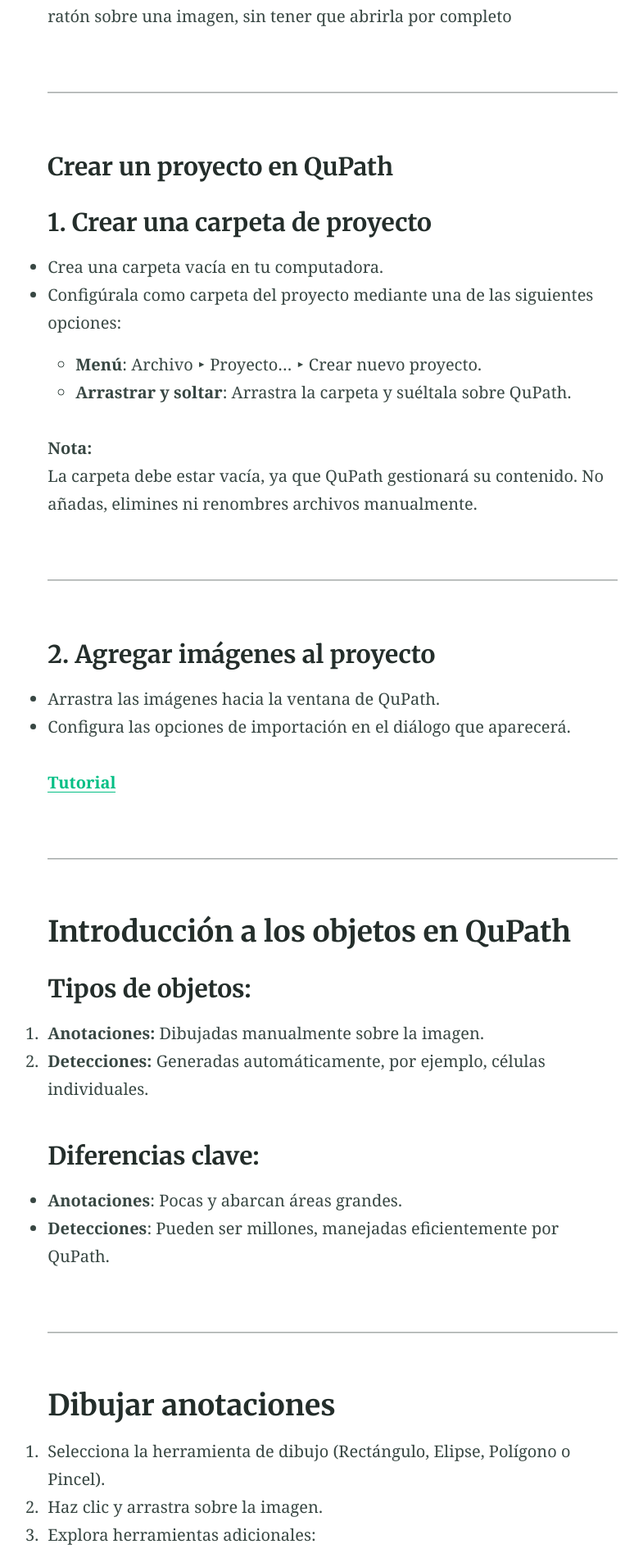
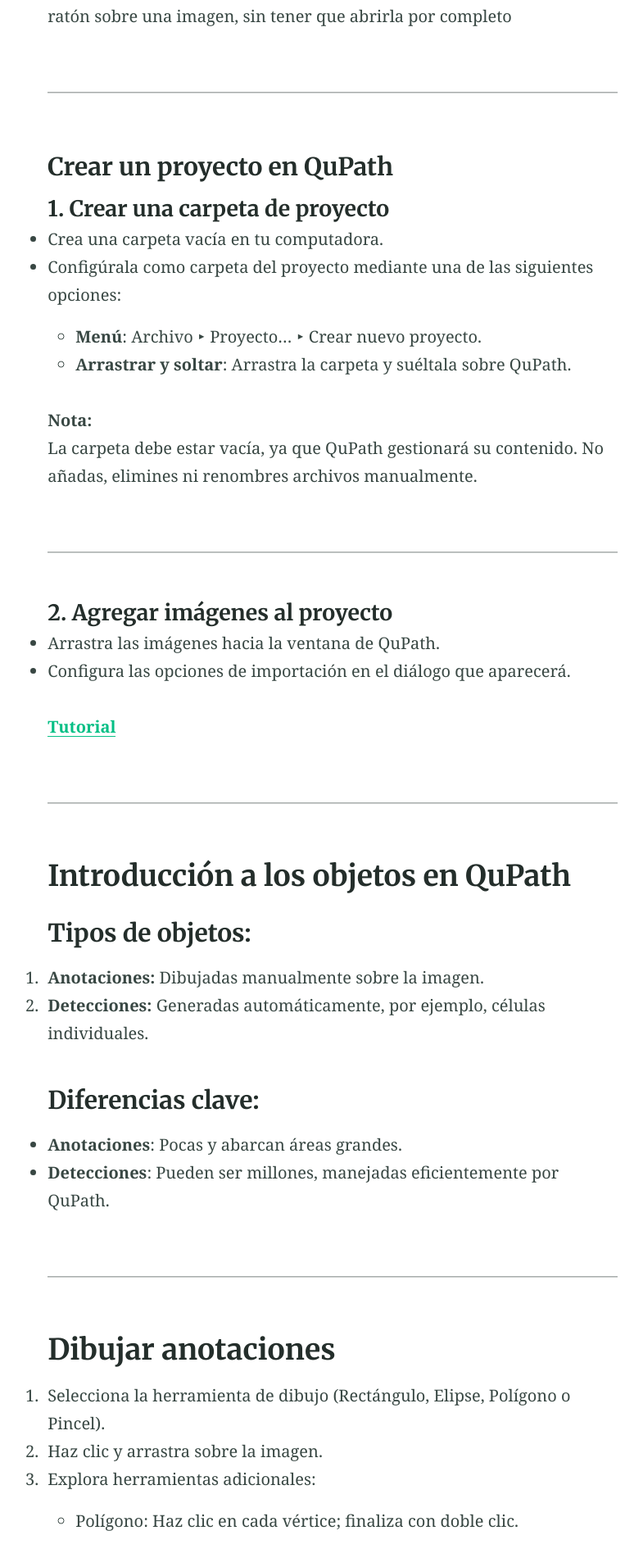
Before and after one commit to acnilo/202411_LNMA_IA-mIF, a Jekyll site: the page built from _posts/2024-10-24-QupathProjects.md, in a window 1280 px wide. Shown: the part 937-2849 px from the top of the page at 82% size, without its empty margins (234-1019 px from the left). Built offline with Jekyll 4.4.1, drawn with Linux system fonts in a browser that asks for light colours; nearby versions of some CDN libraries.

```diff
--- a/_posts/2024-10-24-QupathProjects.md
+++ b/_posts/2024-10-24-QupathProjects.md
@@ -21,7 +21,7 @@ QuPath permite ver y trabajar con imágenes individuales, pero si planeas guarda
 ---
 ### Crear un proyecto en QuPath
 
-### **1. Crear una carpeta de proyecto**
+#### **1. Crear una carpeta de proyecto**
 - Crea una carpeta vacía en tu computadora.
 - Configúrala como carpeta del proyecto mediante una de las siguientes opciones:
   - **Menú**: Archivo ‣ Proyecto… ‣ Crear nuevo proyecto.
@@ -32,7 +32,7 @@ La carpeta debe estar vacía, ya que QuPath gestionará su contenido. No añadas
 
 ---
 
-### **2. Agregar imágenes al proyecto**
+#### **2. Agregar imágenes al proyecto**
 - Arrastra las imágenes hacia la ventana de QuPath.
 - Configura las opciones de importación en el diálogo que aparecerá.
 
```
